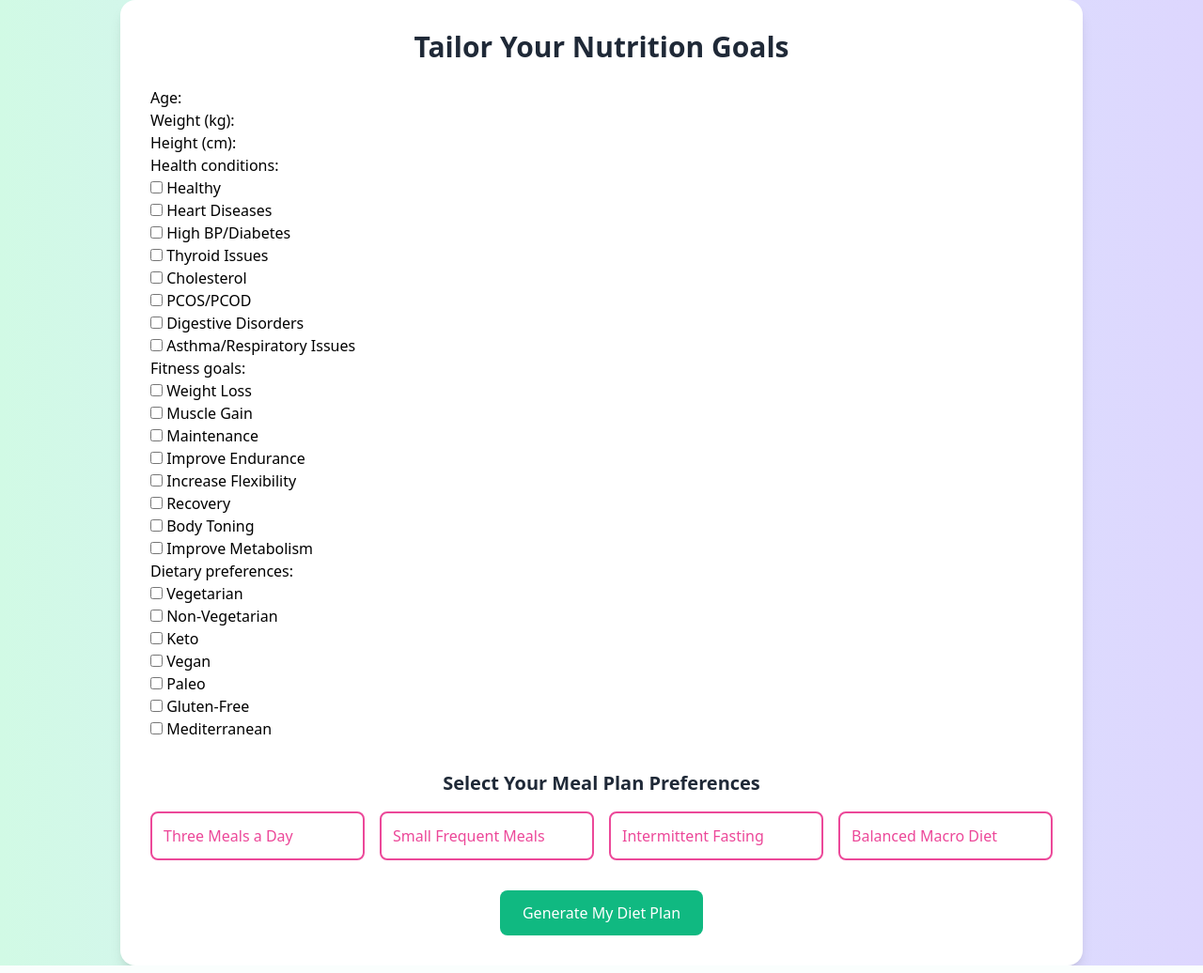
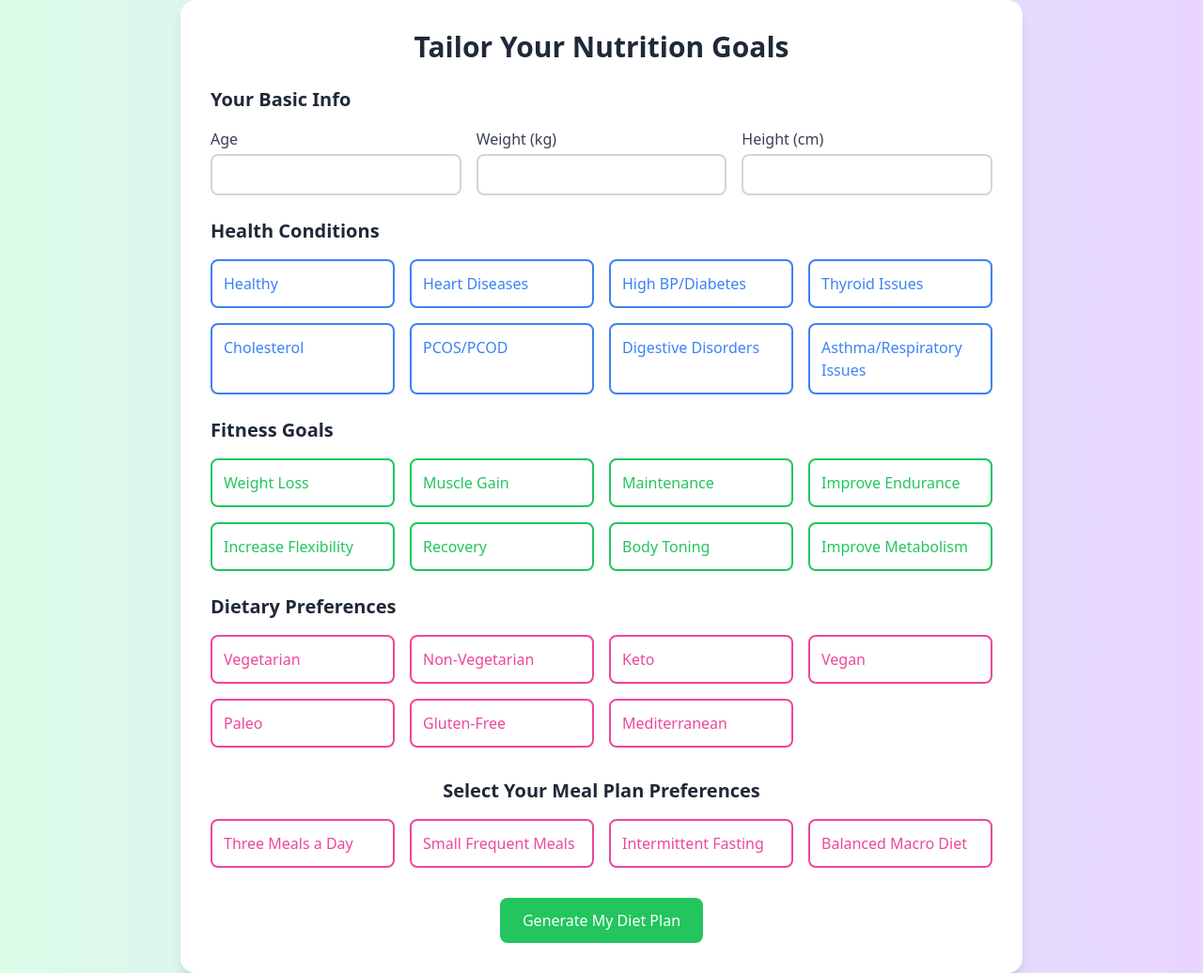
Before and after one commit to sailathakakumanu/nutrigenius, a Django app: page /get-started/ in a window 1280 px wide. Shown: the whole page at 94% size. Run offline with Django 5.2, Linux system fonts and the light colour scheme; some libraries are stand-ins or nearby versions.

Commit message:
Change the layout of the form options

```diff
--- a/diet/views.py
+++ b/diet/views.py
@@ -3,7 +3,7 @@
 import google.generativeai as genai
 
 # Configure Gemini AI API key
-genai.configure(api_key="api_key")
+genai.configure(api_key="YOUR_API_KEY")
 model = genai.GenerativeModel("gemini-1.5-flash")
 
 # Landing page view
@@ -23,7 +23,11 @@
             health_conditions = ", ".join(form.cleaned_data['health_conditions'])
             fitness_goals = ", ".join(form.cleaned_data['fitness_goals'])
             dietary_preferences = ", ".join(form.cleaned_data['dietary_preferences'])
-
+             # Print the selected options in the console
+            # print(f"Age: {age}, Weight: {weight}, Height: {height}")
+            # print(f"Health Conditions Selected: {''.join(health_conditions)}")
+            # print(f"Fitness Goals Selected: {''.join(fitness_goals)}")
+            # print(f"Dietary Preferences Selected: {''.join(dietary_preferences)}")
             # Prepare the prompt for the Gemini AI API
             prompt = (
                 f"Generate a personalized diet plan for the following details:\n"
--- a/templates/get_started.html
+++ b/templates/get_started.html
@@ -1,32 +1,24 @@
 <!DOCTYPE html>
 <html lang="en">
-
 <head>
     <meta charset="UTF-8">
     <meta name="viewport" content="width=device-width, initial-scale=1.0">
-    <title>Health Profile Setup | AI Dietitian</title>
-    <link href="https://cdn.jsdelivr.net/npm/tailwindcss@2.2.19/dist/tailwind.min.css" rel="stylesheet">
+    <title>Health Profile Setup | NutriGenius</title>
+    <script src="https://cdn.tailwindcss.com"></script>
     <link href="https://cdnjs.cloudflare.com/ajax/libs/font-awesome/5.15.4/css/all.min.css" rel="stylesheet">
     <style>
-        .hidden-checkbox {
-            display: none;
-        }
-
+        .hidden-checkbox { display: none; }
         .custom-checkbox:checked + label {
             background-color: #48bb78;
             color: white;
             border-color: #48bb78;
         }
-
-        .custom-checkbox:checked + label i {
-            color: white;
-        }
+        .custom-checkbox:checked + label i { color: white; }
     </style>
 </head>
 
 <body class="bg-gradient-to-r from-green-100 via-blue-100 to-purple-200 min-h-screen flex items-center justify-center">
-
-    <div class="bg-white shadow-lg rounded-2xl p-8 max-w-5xl w-full">
+    <div class="bg-white shadow-lg rounded-2xl p-8 max-w-4xl w-full">
 
         <!-- Title -->
         <h2 class="text-3xl font-bold text-gray-800 mb-6 text-center">Tailor Your Nutrition Goals</h2>
@@ -34,10 +26,63 @@
         <form method="POST" action="{% url 'get_started' %}">
             {% csrf_token %}
 
-            <!-- Render the form fields dynamically -->
-            {{ form.as_p }}
+            <!-- Age, Weight, Height Section -->
+            <div class="mb-6">
+                <h3 class="text-xl font-semibold mb-4 text-gray-800">Your Basic Info</h3>
+                <div class="grid grid-cols-1 md:grid-cols-3 gap-4">
+                    <div>
+                        <label for="age" class="block text-gray-700 font-medium mb-1">Age</label>
+                        <input type="number" id="age" name="age" class="w-full border-2 border-gray-300 rounded-lg p-2 focus:outline-none focus:ring-2 focus:ring-green-400">
+                    </div>
+                    <div>
+                        <label for="weight" class="block text-gray-700 font-medium mb-1">Weight (kg)</label>
+                        <input type="number" id="weight" name="weight" class="w-full border-2 border-gray-300 rounded-lg p-2 focus:outline-none focus:ring-2 focus:ring-green-400">
+                    </div>
+                    <div>
+                        <label for="height" class="block text-gray-700 font-medium mb-1">Height (cm)</label>
+                        <input type="number" id="height" name="height" class="w-full border-2 border-gray-300 rounded-lg p-2 focus:outline-none focus:ring-2 focus:ring-green-400">
+                    </div>
+                </div>
+            </div>
 
-            <!-- Meal Plan Preferences Section -->
+            <!-- Health Conditions Section -->
+            <div class="mb-6">
+                <h3 class="text-xl font-semibold mb-4 text-gray-800">Health Conditions</h3>
+                <div class="grid grid-cols-2 md:grid-cols-4 gap-4">
+                    {% for value, label in form.health_conditions.field.choices %}
+                        <input type="checkbox" id="{{ value }}" name="health_conditions" value="{{ value }}" class="hidden-checkbox custom-checkbox">
+                        <label for="{{ value }}" class="border-2 border-blue-500 text-blue-500 font-medium p-3 rounded-lg cursor-pointer">
+                            {{ label }}
+                        </label>
+                    {% endfor %}
+                </div>
+            </div>
+
+            <!-- Fitness Goals Section -->
+            <div class="mb-6">
+                <h3 class="text-xl font-semibold mb-4 text-gray-800">Fitness Goals</h3>
+                <div class="grid grid-cols-2 md:grid-cols-4 gap-4">
+                    {% for value, label in form.fitness_goals.field.choices %}
+                        <input type="checkbox" id="{{ value }}" name="fitness_goals" value="{{ value }}" class="hidden-checkbox custom-checkbox">
+                        <label for="{{ value }}" class="border-2 border-green-500 text-green-500 font-medium p-3 rounded-lg cursor-pointer">
+                            {{ label }}
+                        </label>
+                    {% endfor %}
+                </div>
+            </div>
+
+            <!-- Dietary Preferences Section -->
+            <div class="mb-8">
+                <h3 class="text-xl font-semibold mb-4 text-gray-800">Dietary Preferences</h3>
+                <div class="grid grid-cols-2 md:grid-cols-4 gap-4">
+                    {% for value, label in form.dietary_preferences.field.choices %}
+                        <input type="checkbox" id="{{ value }}" name="dietary_preferences" value="{{ value }}" class="hidden-checkbox custom-checkbox">
+                        <label for="{{ value }}" class="border-2 border-pink-500 text-pink-500 font-medium p-3 rounded-lg cursor-pointer">
+                            {{ label }}
+                        </label>
+                    {% endfor %}
+                </div>
+            </div>
             <div class="mb-8 mt-8">
                 <h3 class="text-xl font-semibold mb-4 text-gray-800 text-center">Select Your Meal Plan Preferences</h3>
                 <div class="grid grid-cols-1 md:grid-cols-2 lg:grid-cols-4 gap-4">
@@ -63,12 +108,9 @@
             </div>
             <!-- Submit Button -->
             <div class="text-center">
-                <input type="submit" value="Generate My Diet Plan" class="bg-green-500 text-white px-6 py-3 rounded-lg hover:bg-green-600 focus:outline-none focus:ring-2 focus:ring-green-400 focus:ring-opacity-50">
-
+                <input type="submit" value="Generate My Diet Plan" class="bg-green-500 text-white px-6 py-3 rounded-lg hover:bg-green-600 focus:outline-none focus:ring-2 focus:ring-green-400">
             </div>
         </form>
     </div>
-
 </body>
-
 </html>
```
Also changed, not shown: db.sqlite3. Lines whose indentation alone changed are shown as unchanged.
